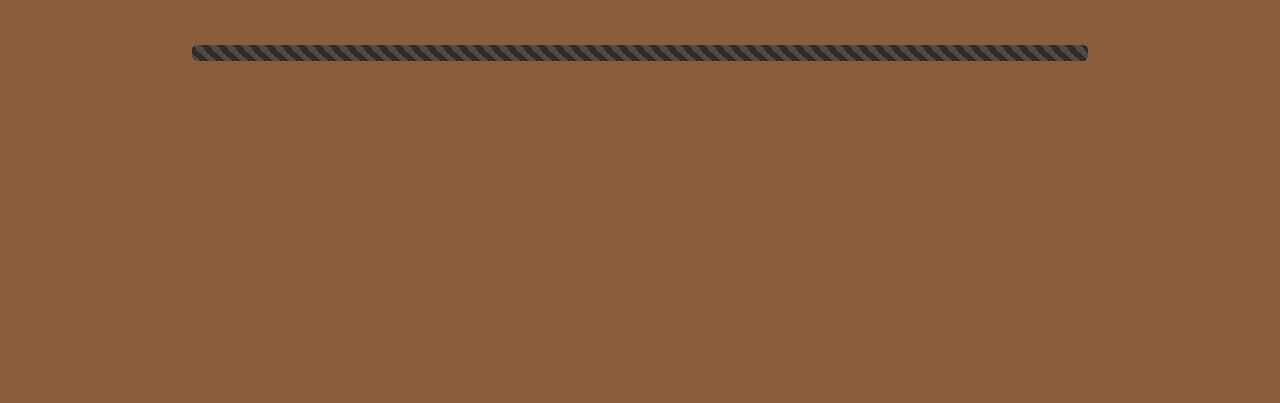
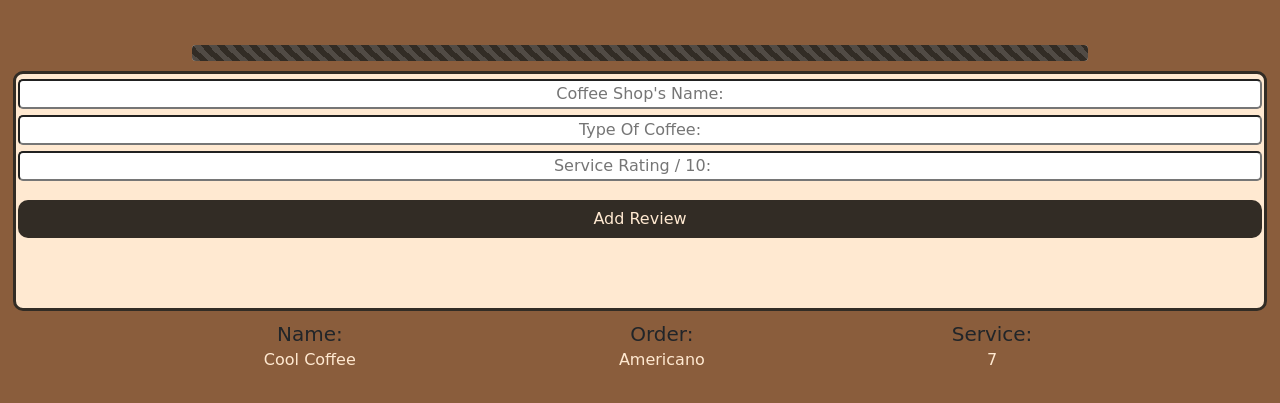
Before and after one commit to Code-Institute-Submissions/Coffee-Compass, a plain HTML site: page review.html in a window 1280 px wide. Shown: the part 177-580 px from the top of the page. Drawn offline with nearby package versions, Linux system fonts and the light colour scheme; a web font is replaced by a local one.

Commit message:
added the layout for the review page which includes a table with the 3 categories including a button which will push it onto the dom as well as a sample review. I also added css styling so that the layout is consistent throughout the website

```diff
--- /dev/null
+++ b/assets/css/review.css
@@ -0,0 +1,28 @@
+#div-form {
+    height: 30vh;
+    width: 98vw;
+    margin-left: 1vw;
+    border: 3px solid #322C25;
+    border-radius: 10px;
+    background-color: #FFE9D1;
+    margin-bottom: 10px;
+    margin-top: 10px;
+    padding: 2px;
+}
+#review-btn{
+    margin-top:1rem;
+}
+#table-review {
+    width:80vw;
+    margin-left:10vw;
+}
+.table-content {
+    color:#FFE9D1;
+}
+.input {
+    width: 100%;
+    text-align: center;
+    margin-top:3px;
+    margin-bottom:3px;
+    border-radius: 5px;
+}
--- a/review.html
+++ b/review.html
@@ -19,7 +19,7 @@
 	<script src="https://kit.fontawesome.com/e998d7fc85.js" crossorigin="anonymous"></script>
 	<link href="https://fonts.googleapis.com/css2?family=Roboto:wght@300;500&display=swap" rel="stylesheet">
 	<link rel="stylesheet" href="assets/css/main.css">
-	<link rel="stylesheet" href="assets/css/index.css">
+	<link rel="stylesheet" href="assets/css/review.css">
 	<title>Coffee Compass</title>
 </head>
 
@@ -69,6 +69,31 @@
         <div class="progress-bar progress-bar-striped progress-bar-animated" role="progressbar" aria-valuenow="100" aria-valuemin="0" aria-valuemax="100" style="width: 100%"></div>
         </div>
 </section>
+<section>
+        <div id="div-form">
+            <form>
+            <input class="input" id ="coffee-shop-name" placeholder="Coffee Shop's Name:" type="text">
+            <input class="input" id ="order" placeholder="Type Of Coffee:" type="text">
+            <input class="input" id ="service-rating" placeholder="Service Rating / 10:"  type="number">
+            <button id="review-btn" class="btn btn-next btn-block">Add Review</button>
+            </form>
+        </div>
+        <div>
+            <table  class="text-center" id="table-review">
+                <tr>
+                    <th class="h5">Name:</th>
+                    <th class="h5">Order:</th>
+                    <th class="h5">Service:</th>
+                </tr>
+                <tr class="table-content">
+                    <td>Cool Coffee</td>
+                    <td>Americano</td>
+                    <td>7</td>
+                </tr>
+            </table>
+        </div>
+        <script src="js/review.js"></script>
+</section>
 
 </body>
 
```
